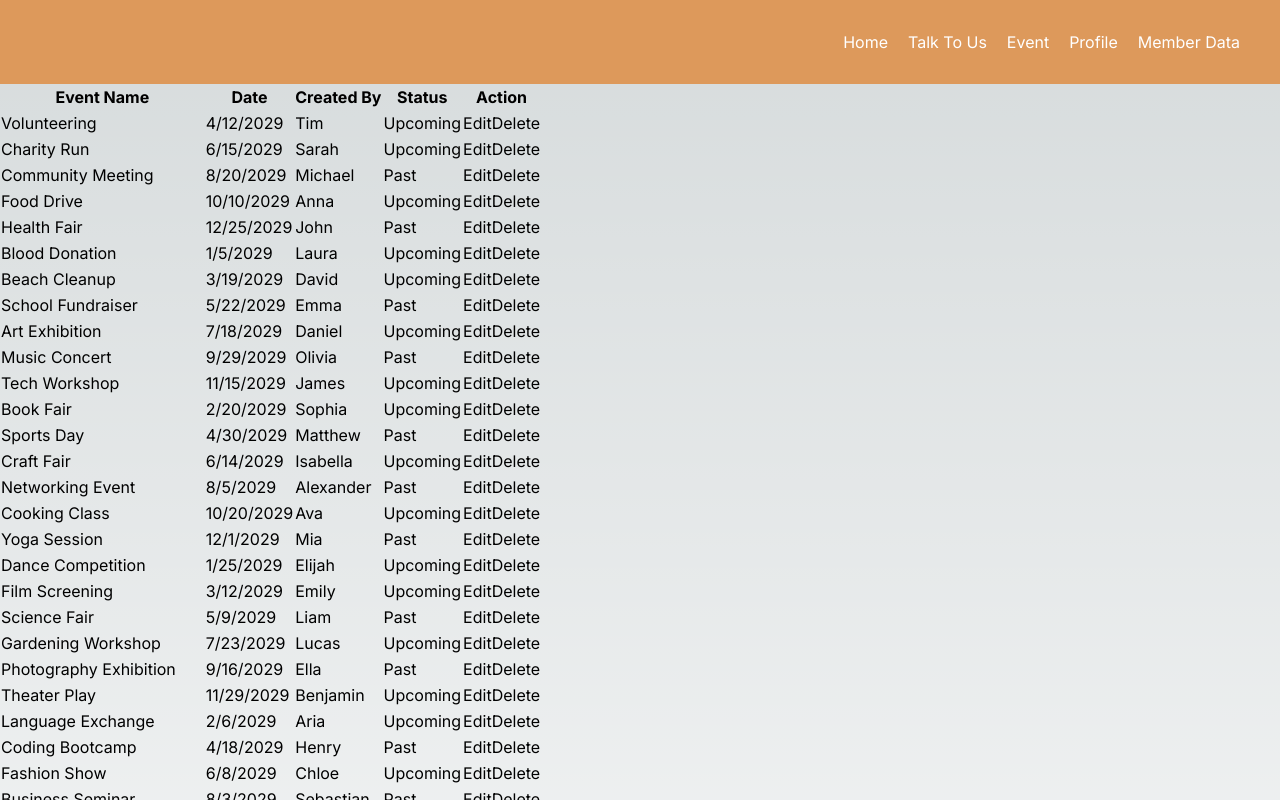
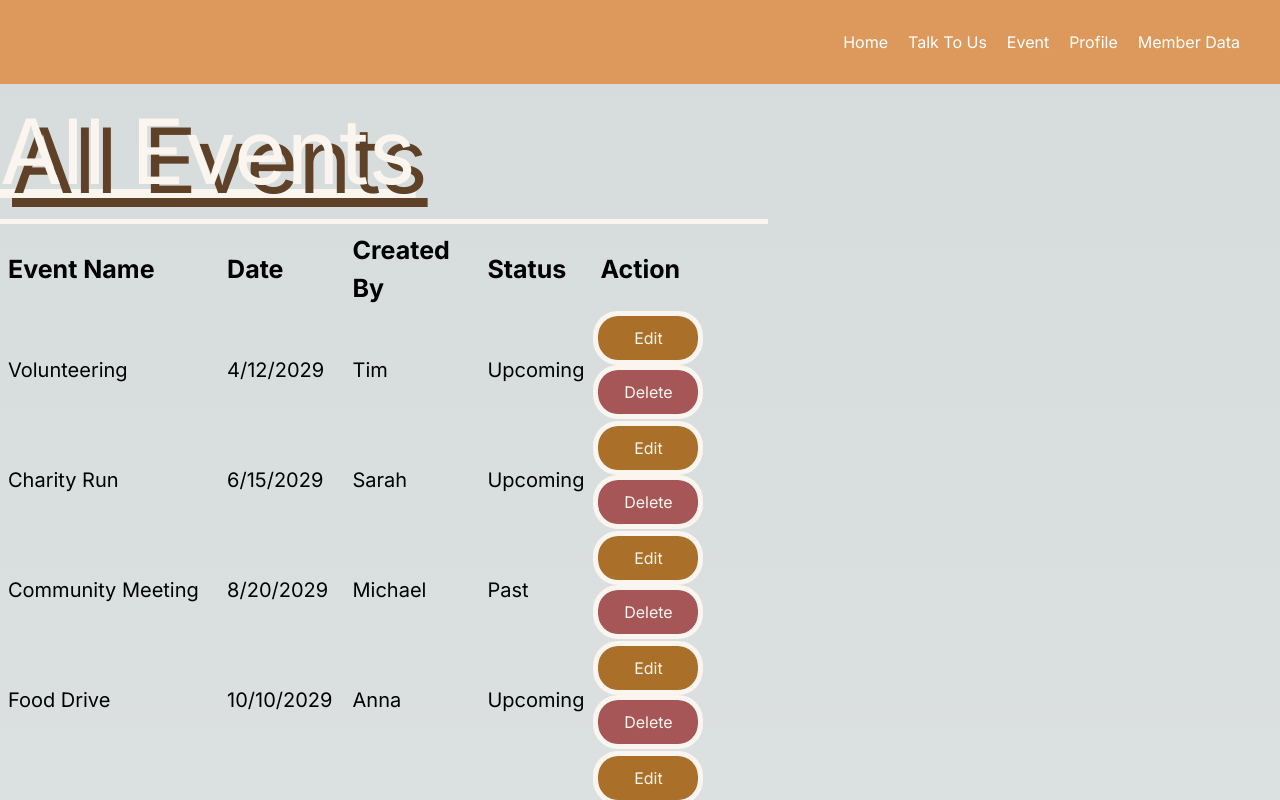
Before and after one commit to UoaWDCC/aspa-portal-v3, a Next.js app in the folder frontend/: page / in a window 1280 px wide. Shown: the top 800 px of the page. Built offline with nearby package versions, Linux system fonts and the light colour scheme.

Commit message:
Added CSS

```diff
--- /dev/null
+++ b/frontend/src/app/components/EditRows.module.css
@@ -0,0 +1,21 @@
+.save-button {
+    background-color: #AA6F29;
+    outline: 5px solid #FBF5F0;
+    color: #FBF5F0;
+    border-radius: 20px;
+    padding: 10px 15px;
+    margin: 0 5px 10px;
+    width: 100px;
+
+}
+
+.cancel-button {
+    background-color: #A65656;
+    color: #FBF5F0;
+    border-radius: 20px;
+    outline: 5px solid #FBF5F0;
+    padding: 10px 15px;
+    margin: 0 5px 10px;
+    width: 100px;
+
+}
--- a/frontend/src/app/components/EditRows.tsx
+++ b/frontend/src/app/components/EditRows.tsx
@@ -1,4 +1,5 @@
 import React from "react"
+import styles from './EditRows.module.css'
 
 const EditRows = ({ editFormData, handleEditFormChange, handleCancelClick }) => {
     return (
@@ -49,8 +50,8 @@ const EditRows = ({ editFormData, handleEditFormChange, handleCancelClick }) =>
                     </input>
                 </td>
                 <td>
-                    <button type="submit">Save</button>
-                    <button type="button" onClick={handleCancelClick}>Cancel</button>
+                    <button className={styles['save-button']} type="submit">Save</button>
+                    <button className={styles['cancel-button']} type="button" onClick={handleCancelClick}>Cancel</button>
                 </td>
             </tr>
         </>
--- a/frontend/src/app/components/EventPage.module.css
+++ b/frontend/src/app/components/EventPage.module.css
@@ -0,0 +1,21 @@
+.event-table {
+    width: 60%;
+}
+
+.event-title {
+    padding: 8px;
+    text-align: left;
+    font-size: 25px;
+}
+
+.table-header {
+    color: #FBF5F0;
+    text-shadow: 12px 9px #5E4127;
+    font-size: 90px;
+    text-decoration: underline;
+}
+
+.solid-line {
+    border-top: 5px solid #FBF5F0;
+    width: 60%;
+}
--- a/frontend/src/app/components/EventPage.tsx
+++ b/frontend/src/app/components/EventPage.tsx
@@ -83,19 +83,22 @@ const EventPage = () => {
     return (
         <>
             <div className={styles.appcontainer}>
+                <h1 className={styles['table-header']}>All Events</h1>
+
+                <hr className={styles['solid-line']}></hr>
 
                 <form onSubmit={handleEditFormSubmit}>
 
-                    <table>
+                    <table className={styles['event-table']}>
 
                         <thead>
 
                             <tr>
-                                <th>Event Name </th>
-                                <th> Date </th>
-                                <th> Created By </th>
-                                <th> Status </th>
-                                <th> Action </th>
+                                <th className={styles['event-title']}>Event Name </th>
+                                <th className={styles['event-title']}> Date </th>
+                                <th className={styles['event-title']}> Created By </th>
+                                <th className={styles['event-title']}> Status </th>
+                                <th className={styles['event-title']}> Action </th>
                             </tr>
                         </thead>
                         <tbody>
--- /dev/null
+++ b/frontend/src/app/components/ReadOnlyRow.module.css
@@ -0,0 +1,31 @@
+.edit-button {
+    background-color: #AA6F29;
+    outline: 5px solid #FBF5F0;
+    color: #FBF5F0;
+    border-radius: 20px;
+    padding: 10px 15px;
+    margin: 0 5px 10px;
+    width: 100px;
+
+}
+
+.delete-button {
+    background-color: #A65656;
+    color: #FBF5F0;
+    border-radius: 20px;
+    outline: 5px solid #FBF5F0;
+    padding: 10px 15px;
+    margin: 0 5px 10px;
+    width: 100px;
+}
+
+/*.tabletext {
+    color: #FBF5F0;
+}
+*/
+
+.table-text {
+    padding: 8px;
+    text-align: left;
+    font-size: 20px;
+}
--- a/frontend/src/app/components/ReadOnlyRow.tsx
+++ b/frontend/src/app/components/ReadOnlyRow.tsx
@@ -1,4 +1,5 @@
 import React from "react"
+import styles from "./ReadOnlyRow.module.css"
 
 interface Event {
     id: number;
@@ -15,13 +16,13 @@ interface ReadOnlyRowProps {
 const ReadOnlyRow: React.FC<ReadOnlyRowProps> = ({ eventdata, handleEditClick, handleDeleteClick }) => {
     return (
         <tr>
-            <td>{eventdata.eventTitle}</td>
-            <td>{eventdata.date}</td>
-            <td>{eventdata.createdBy}</td>
-            <td>{eventdata.status}</td>
+            <td className={styles['table-text']}>{eventdata.eventTitle}</td>
+            <td className={styles['table-text']}>{eventdata.date}</td>
+            <td className={styles['table-text']}>{eventdata.createdBy}</td>
+            <td className={styles['table-text']}>{eventdata.status}</td>
             <td>
-                <button type="button" onClick={(event) => handleEditClick(event, eventdata)}> Edit </button>
-                <button type="button" onClick={() => handleDeleteClick(eventdata.id)}> Delete </button>
+                <button className={styles['edit-button']} type="button" onClick={(event) => handleEditClick(event, eventdata)}> Edit </button>
+                <button className={styles['delete-button']} type="button" onClick={() => handleDeleteClick(eventdata.id)}> Delete </button>
             </td>
         </tr>
     );
--- a/frontend/src/app/page.tsx
+++ b/frontend/src/app/page.tsx
@@ -1,5 +1,5 @@
 import Image from "next/image";
-import NavBar from "./components/Navbar"
+import NavBar from "./components/NavBar";
 import EventPage from "./components/EventPage";
 
 
```
